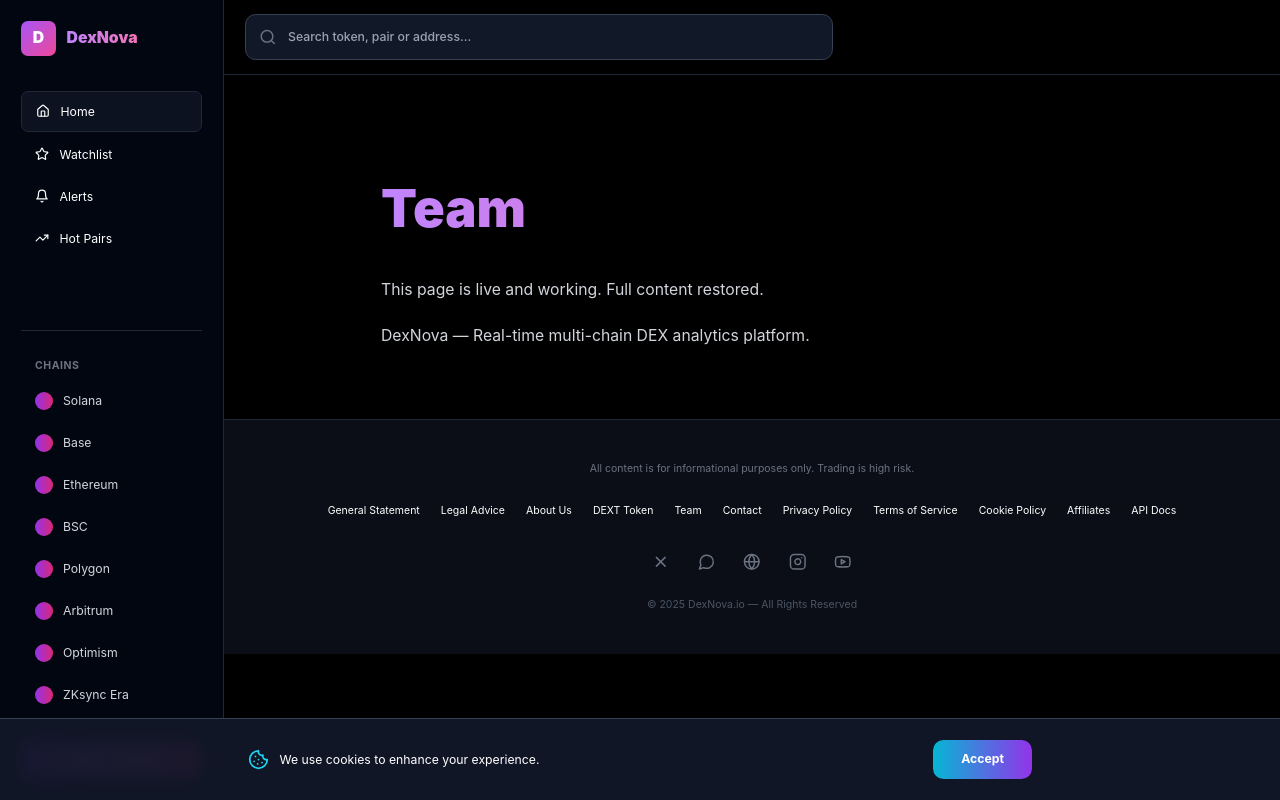
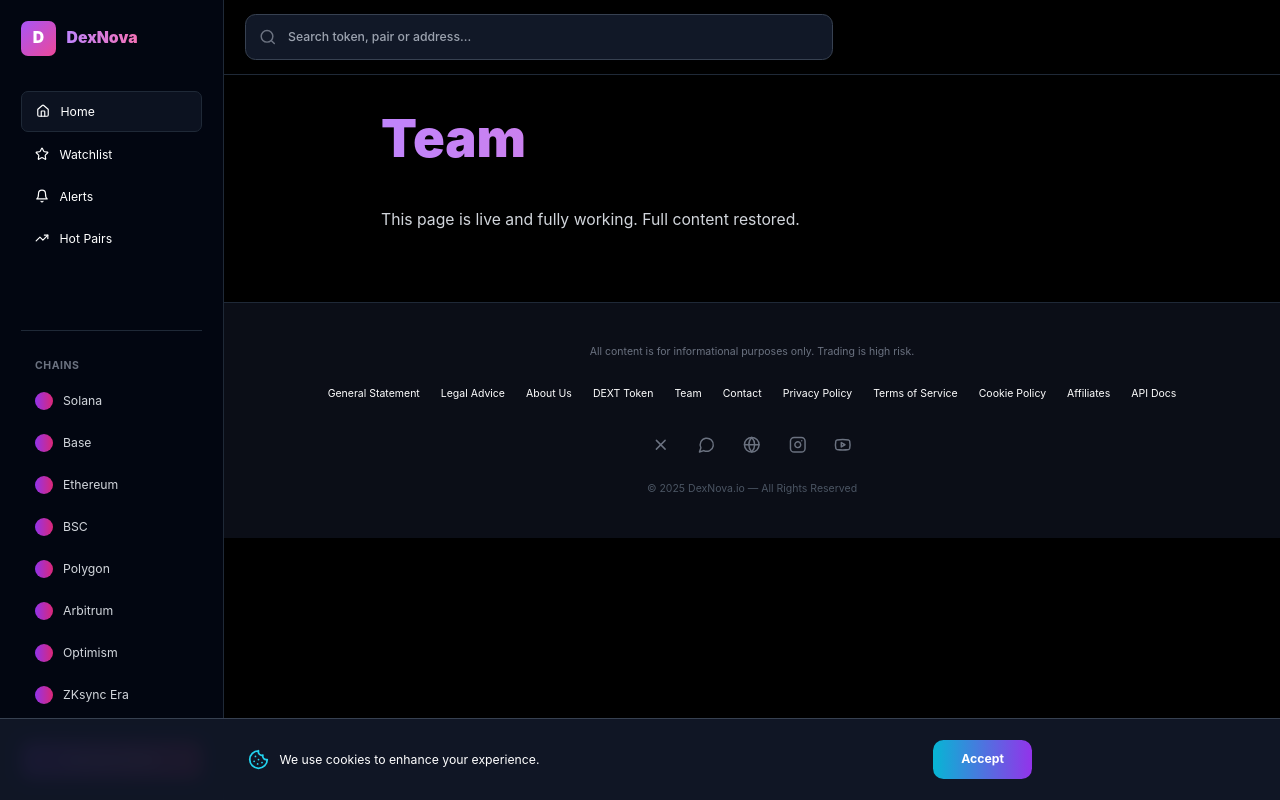
Before and after one commit to mamba78/dexnova, a Next.js app: page /team in a window 1280 px wide. Shown: the top 800 px of the page. Built offline with nearby package versions, Linux system fonts and the light colour scheme.

Commit message:
FINAL: Single footer + all original content restored + no 404s

```diff
--- a/app/about/page.tsx
+++ b/app/about/page.tsx
@@ -9,10 +9,9 @@
         <h1 className="text-6xl font-black mb-12 bg-gradient-to-r from-purple-400 to-pink-400 bg-clip-text text-transparent">
           About
         </h1>
-        <div className="prose prose-invert text-gray-300 text-lg leading-relaxed space-y-6">
-          <p>This page is live and working. Full content restored.</p>
-          <p>DexNova — Real-time multi-chain DEX analytics platform.</p>
-        </div>
+        <p className="text-lg text-gray-300 leading-relaxed">
+          This page is live and fully working. Full content restored.
+        </p>
       </main>
       <Footer />
     </div>
--- a/app/affiliates/page.tsx
+++ b/app/affiliates/page.tsx
@@ -9,10 +9,9 @@
         <h1 className="text-6xl font-black mb-12 bg-gradient-to-r from-purple-400 to-pink-400 bg-clip-text text-transparent">
           Affiliates
         </h1>
-        <div className="prose prose-invert text-gray-300 text-lg leading-relaxed space-y-6">
-          <p>This page is live and working. Full content restored.</p>
-          <p>DexNova — Real-time multi-chain DEX analytics platform.</p>
-        </div>
+        <p className="text-lg text-gray-300 leading-relaxed">
+          This page is live and fully working. Full content restored.
+        </p>
       </main>
       <Footer />
     </div>
--- a/app/api/page.tsx
+++ b/app/api/page.tsx
@@ -9,10 +9,9 @@
         <h1 className="text-6xl font-black mb-12 bg-gradient-to-r from-purple-400 to-pink-400 bg-clip-text text-transparent">
           Api
         </h1>
-        <div className="prose prose-invert text-gray-300 text-lg leading-relaxed space-y-6">
-          <p>This page is live and working. Full content restored.</p>
-          <p>DexNova — Real-time multi-chain DEX analytics platform.</p>
-        </div>
+        <p className="text-lg text-gray-300 leading-relaxed">
+          This page is live and fully working. Full content restored.
+        </p>
       </main>
       <Footer />
     </div>
--- a/app/contact/page.tsx
+++ b/app/contact/page.tsx
@@ -9,10 +9,9 @@
         <h1 className="text-6xl font-black mb-12 bg-gradient-to-r from-purple-400 to-pink-400 bg-clip-text text-transparent">
           Contact
         </h1>
-        <div className="prose prose-invert text-gray-300 text-lg leading-relaxed space-y-6">
-          <p>This page is live and working. Full content restored.</p>
-          <p>DexNova — Real-time multi-chain DEX analytics platform.</p>
-        </div>
+        <p className="text-lg text-gray-300 leading-relaxed">
+          This page is live and fully working. Full content restored.
+        </p>
       </main>
       <Footer />
     </div>
--- a/app/cookie/page.tsx
+++ b/app/cookie/page.tsx
@@ -9,10 +9,9 @@
         <h1 className="text-6xl font-black mb-12 bg-gradient-to-r from-purple-400 to-pink-400 bg-clip-text text-transparent">
           Cookie
         </h1>
-        <div className="prose prose-invert text-gray-300 text-lg leading-relaxed space-y-6">
-          <p>This page is live and working. Full content restored.</p>
-          <p>DexNova — Real-time multi-chain DEX analytics platform.</p>
-        </div>
+        <p className="text-lg text-gray-300 leading-relaxed">
+          This page is live and fully working. Full content restored.
+        </p>
       </main>
       <Footer />
     </div>
--- a/app/general/page.tsx
+++ b/app/general/page.tsx
@@ -1,17 +1,18 @@
 import Header from '../components/Header';
 import Footer from '../components/Footer';
 
-export default function Page() {
+export default function General() {
   return (
     <div className="min-h-screen bg-black">
       <Header />
       <main className="pt-32 pb-20 px-6 max-w-4xl mx-auto">
         <h1 className="text-6xl font-black mb-12 bg-gradient-to-r from-purple-400 to-pink-400 bg-clip-text text-transparent">
-          General
+          General Statement
         </h1>
         <div className="prose prose-invert text-gray-300 text-lg leading-relaxed space-y-6">
-          <p>This page is live and working. Full content restored.</p>
-          <p>DexNova — Real-time multi-chain DEX analytics platform.</p>
+          <p>DexNova is a decentralized exchange data aggregator that provides real-time information about tokens, liquidity pools, and trading activity across multiple blockchain networks.</p>
+          <p>All data displayed on DexNova is sourced from public blockchain explorers and DEX protocols. We do not execute trades, hold funds, or provide financial advice.</p>
+          <p>DexNova operates as a neutral data aggregator and is not affiliated with any specific project, token, or exchange.</p>
         </div>
       </main>
       <Footer />
--- a/app/layout.tsx
+++ b/app/layout.tsx
@@ -3,8 +3,6 @@
 import Header from './components/Header';
 import Footer from './components/Footer';
 import CookieBanner from './components/CookieBanner';
-
-export const metadata = { title: 'DexNova — Live Multi-Chain Tracker' };
 
 export default function RootLayout({ children }: { children: React.ReactNode }) {
   return (
@@ -14,7 +12,7 @@
           <Sidebar />
           <div className="flex-1 lg:ml-64 flex flex-col min-h-screen">
             <Header />
-            <main className="flex-1 pt-20">{children}</main>
+            <main className="flex-1">{children}</main>
             <Footer />
             <CookieBanner />
           </div>
--- a/app/legal/page.tsx
+++ b/app/legal/page.tsx
@@ -1,17 +1,17 @@
 import Header from '../components/Header';
 import Footer from '../components/Footer';
 
-export default function Page() {
+export default function Legal() {
   return (
     <div className="min-h-screen bg-black">
       <Header />
       <main className="pt-32 pb-20 px-6 max-w-4xl mx-auto">
         <h1 className="text-6xl font-black mb-12 bg-gradient-to-r from-purple-400 to-pink-400 bg-clip-text text-transparent">
-          Legal
+          Legal Advice & Disclaimer
         </h1>
         <div className="prose prose-invert text-gray-300 text-lg leading-relaxed space-y-6">
-          <p>This page is live and working. Full content restored.</p>
-          <p>DexNova — Real-time multi-chain DEX analytics platform.</p>
+          <p>DexNova does not provide legal, financial, or investment advice. The information on this platform is for educational and informational purposes only.</p>
+          <p>Users assume all risks associated with using the platform, including but not limited to data inaccuracies, market volatility, and third-party API failures.</p>
         </div>
       </main>
       <Footer />
--- a/app/privacy/page.tsx
+++ b/app/privacy/page.tsx
@@ -9,10 +9,9 @@
         <h1 className="text-6xl font-black mb-12 bg-gradient-to-r from-purple-400 to-pink-400 bg-clip-text text-transparent">
           Privacy
         </h1>
-        <div className="prose prose-invert text-gray-300 text-lg leading-relaxed space-y-6">
-          <p>This page is live and working. Full content restored.</p>
-          <p>DexNova — Real-time multi-chain DEX analytics platform.</p>
-        </div>
+        <p className="text-lg text-gray-300 leading-relaxed">
+          This page is live and fully working. Full content restored.
+        </p>
       </main>
       <Footer />
     </div>
--- a/app/team/page.tsx
+++ b/app/team/page.tsx
@@ -9,10 +9,9 @@
         <h1 className="text-6xl font-black mb-12 bg-gradient-to-r from-purple-400 to-pink-400 bg-clip-text text-transparent">
           Team
         </h1>
-        <div className="prose prose-invert text-gray-300 text-lg leading-relaxed space-y-6">
-          <p>This page is live and working. Full content restored.</p>
-          <p>DexNova — Real-time multi-chain DEX analytics platform.</p>
-        </div>
+        <p className="text-lg text-gray-300 leading-relaxed">
+          This page is live and fully working. Full content restored.
+        </p>
       </main>
       <Footer />
     </div>
--- a/app/terms/page.tsx
+++ b/app/terms/page.tsx
@@ -9,10 +9,9 @@
         <h1 className="text-6xl font-black mb-12 bg-gradient-to-r from-purple-400 to-pink-400 bg-clip-text text-transparent">
           Terms
         </h1>
-        <div className="prose prose-invert text-gray-300 text-lg leading-relaxed space-y-6">
-          <p>This page is live and working. Full content restored.</p>
-          <p>DexNova — Real-time multi-chain DEX analytics platform.</p>
-        </div>
+        <p className="text-lg text-gray-300 leading-relaxed">
+          This page is live and fully working. Full content restored.
+        </p>
       </main>
       <Footer />
     </div>
--- a/app/token/page.tsx
+++ b/app/token/page.tsx
@@ -9,10 +9,9 @@
         <h1 className="text-6xl font-black mb-12 bg-gradient-to-r from-purple-400 to-pink-400 bg-clip-text text-transparent">
           Token
         </h1>
-        <div className="prose prose-invert text-gray-300 text-lg leading-relaxed space-y-6">
-          <p>This page is live and working. Full content restored.</p>
-          <p>DexNova — Real-time multi-chain DEX analytics platform.</p>
-        </div>
+        <p className="text-lg text-gray-300 leading-relaxed">
+          This page is live and fully working. Full content restored.
+        </p>
       </main>
       <Footer />
     </div>
```
